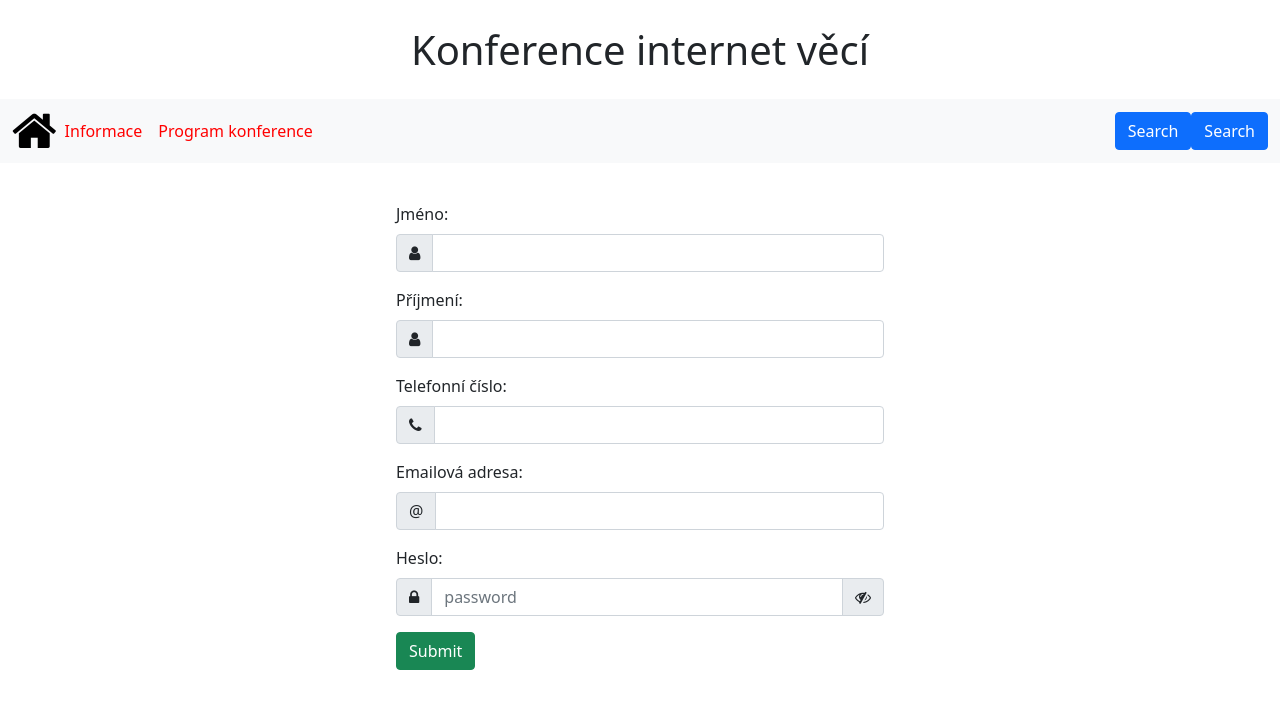
After one commit to MiraVdov/semestralka-web, a PHP site: page /registration.php in a window 1280 px wide. The commit adds this page. Shown: the top 709 px of the page. Run offline with PHP 8.4, Linux system fonts and the light colour scheme.

Commit message:
final uprava - dodělání formuláře (skoro)

```diff
--- /dev/null
+++ b/registration.php
@@ -0,0 +1,104 @@
+<!DOCTYPE html>
+<html lang="en">
+<head>
+    <meta charset="UTF-8">
+    <meta http-equiv="X-UA-Compatible" content="IE=edge">
+    <meta name="viewport" content="width=device-width, initial-scale=1.0">
+
+    <!--Imports-->
+    <link rel="stylesheet" href="bootstrap-5.0.2-dist/css/bootstrap.min.css">
+    <link rel="stylesheet" href="font-awesome-4.7.0/css/font-awesome.min.css">
+    <link rel="stylesheet" href="style.css">
+
+    <!--Logo and title-->
+    <title>Internet věcí</title>
+    <link rel="shortcut icon" href="favicon.png">
+</head>
+<body>
+    <!--Title-->
+    <div class="container-fluid text-center align-self-center" id="title">
+        <h1                                                                                                                               >Konference internet věcí</h1>
+    </div>
+
+    <!--Menu-->
+   <nav class="navbar navbar-expand-lg navbar-light bg-light">
+    <div class="container-fluid">
+      <a class="fa fa-home fa-3x" id="home" href="index.html"></a>
+      <button class="navbar-toggler" type="button" data-bs-toggle="collapse" data-bs-target="#navbarNavDropdown" aria-controls="navbarNavDropdown" aria-expanded="false" aria-label="Toggle navigation">
+        <span class="navbar-toggler-icon"></span>
+      </button>
+      <div class="collapse navbar-collapse" id="navbarNavDropdown">
+        <ul class="navbar-nav me-auto">
+          <li class="nav-item">
+            <a class="nav-link active" aria-current="page" href="#">Informace</a>
+          </li>
+          <li class="nav-item">
+            <a class="nav-link" href="#">Program konference</a>
+          </li>
+        </ul>
+        <form class="d-flex">
+            <button class="btn btn-primary" type="button">Search</button>
+            <button class="btn btn-primary" type="button">Search</button>
+        </form>
+      </div>
+    </div>
+  </nav>
+
+  <!--Body-->
+  <div class="container" id="form">
+    <form action="" method="POST" >
+    <label for="exampleInputEmail1" class="form-label">Jméno:</label>
+      <div class="input-group mb-3">
+        <span class="input-group-text" id="basic-addon1"><i class="fa fa-user"></i></span>
+        <input type="email" class="form-control" id="exampleInputEmail1" aria-describedby="emailHelp" required>
+      </div>
+      <label for="exampleInputEmail1" class="form-label">Příjmení:</label>
+      <div class="input-group mb-3">
+        <span class="input-group-text" id="basic-addon1"><i class="fa fa-user"></i></span>
+        <input type="email" class="form-control" id="exampleInputEmail1" aria-describedby="emailHelp" required>
+      </div>
+    <label for="exampleInputEmail1" class="form-label">Telefonní číslo:</label>
+      <div class="input-group mb-3">
+        <span class="input-group-text" id="basic-addon1"><i class="fa fa-phone"></i></span>
+        <input type="email" class="form-control" id="exampleInputEmail1" aria-describedby="emailHelp" required>
+      </div>
+      <label for="exampleInputEmail1" class="form-label">Emailová adresa:</label>
+      <div class="input-group mb-3">
+        <span class="input-group-text" id="basic-addon1">@</span>
+        <input type="email" class="form-control" id="exampleInputEmail1" aria-describedby="emailHelp">
+      </div>
+      <label for="password" class="form-label">Heslo:</label>
+      <div class="input-group mb-3">
+        <span class="input-group-text" id="basic-addon1"><i class="fa fa-lock"></i></span>
+        <input name="password" type="password" value="" class="input form-control" id="password" placeholder="password" required="true" aria-label="password" aria-describedby="basic-addon1" />
+          <span class="input-group-text" onclick="password_show_hide();">
+            <i class="fa fa-eye-slash" id="show_eye"></i>
+            <i class="fa fa-eye d-none" id="hide_eye"></i>
+          </span>
+      </div>
+      <button type="submit" class="btn btn-success">Submit</button>
+  </form>
+  </div>
+  <!--Javascript import-->
+    <script src="bootstrap-5.0.2-dist/js/bootstrap.min.js"></script>
+
+    <!--Scripts-->
+    <script>
+      function password_show_hide() {
+      var x = document.getElementById("password");
+      var show_eye = document.getElementById("show_eye");
+      var hide_eye = document.getElementById("hide_eye");
+      hide_eye.classList.remove("d-none");
+      if (x.type === "password") {
+        x.type = "text";
+        show_eye.style.display = "none";
+        hide_eye.style.display = "block";
+      } else {
+        x.type = "password";
+        show_eye.style.display = "block";
+        hide_eye.style.display = "none";
+      }
+    }
+</script>
+</body>
+</html>
--- a/style.css
+++ b/style.css
@@ -17,3 +17,12 @@
 #home:hover{
     color: orange;
 }
+
+.nav-link{
+    color:red !important;
+}
+
+#form{
+    width: 40%;
+    margin-top: 3%;
+}
```
Also changed, not shown: index.html (+4 -18 lines).
